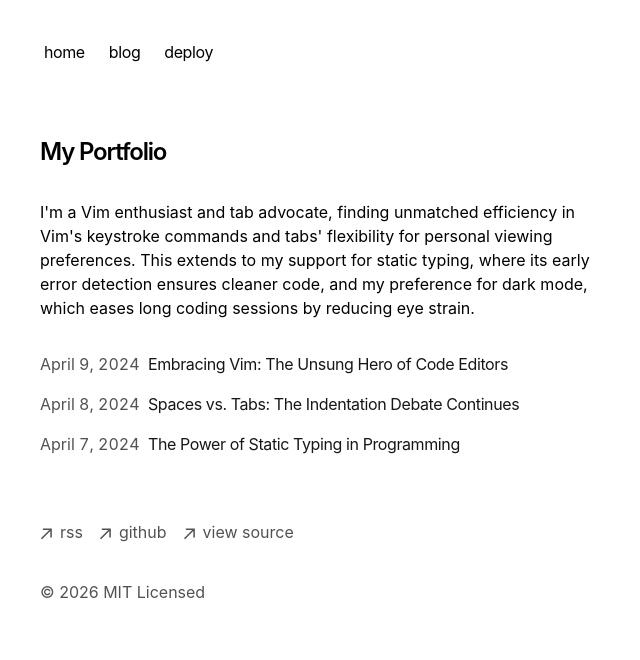
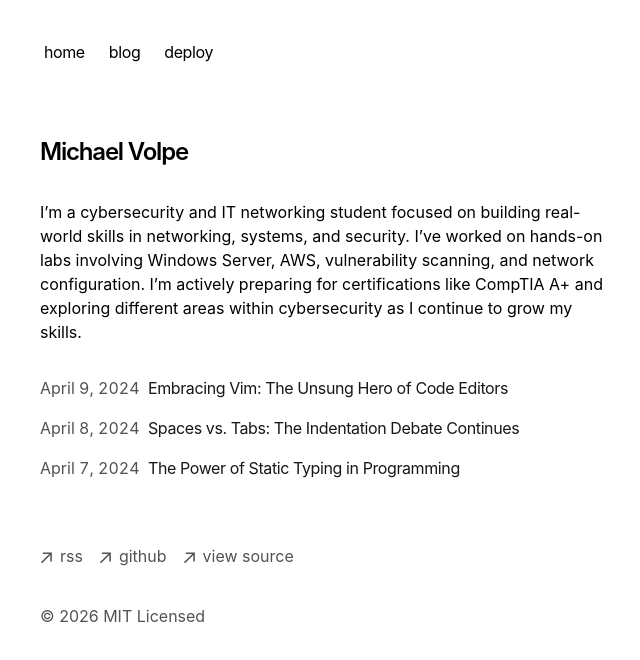
Before and after one commit to onofrio0306-tech/portfolio-starter-kit, a Next.js app: page / in a window 1280 px wide. Shown: the top 660 px of the page, without its empty margins (312-952 px from the left). Built offline with nearby package versions, Linux system fonts and the light colour scheme.

Commit message:
Update homepage name and :bio:

```diff
--- a/app/page.tsx
+++ b/app/page.tsx
@@ -4,14 +4,10 @@ export default function Page() {
   return (
     <section>
       <h1 className="mb-8 text-2xl font-semibold tracking-tighter">
-        My Portfolio
+        Michael Volpe
       </h1>
       <p className="mb-4">
-        {`I'm a Vim enthusiast and tab advocate, finding unmatched efficiency in
-        Vim's keystroke commands and tabs' flexibility for personal viewing
-        preferences. This extends to my support for static typing, where its
-        early error detection ensures cleaner code, and my preference for dark
-        mode, which eases long coding sessions by reducing eye strain.`}
+        {`I’m a cybersecurity and IT networking student focused on building real-world skills in networking, systems, and security. I’ve worked on hands-on labs involving Windows Server, AWS, vulnerability scanning, and network configuration. I’m actively preparing for certifications like CompTIA A+ and exploring different areas within cybersecurity as I continue to grow my skills.`}
       </p>
       <div className="my-8">
         <BlogPosts />
```
